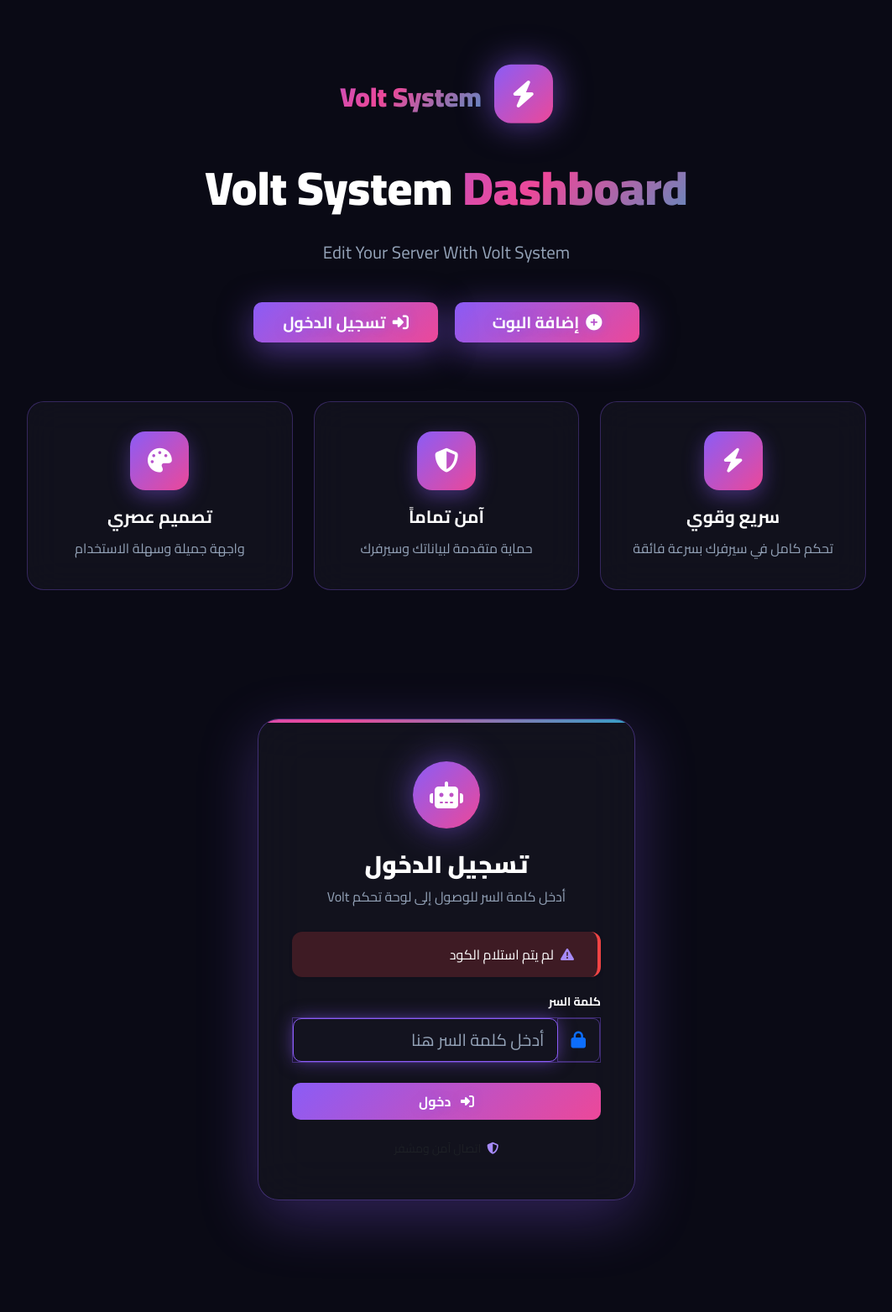
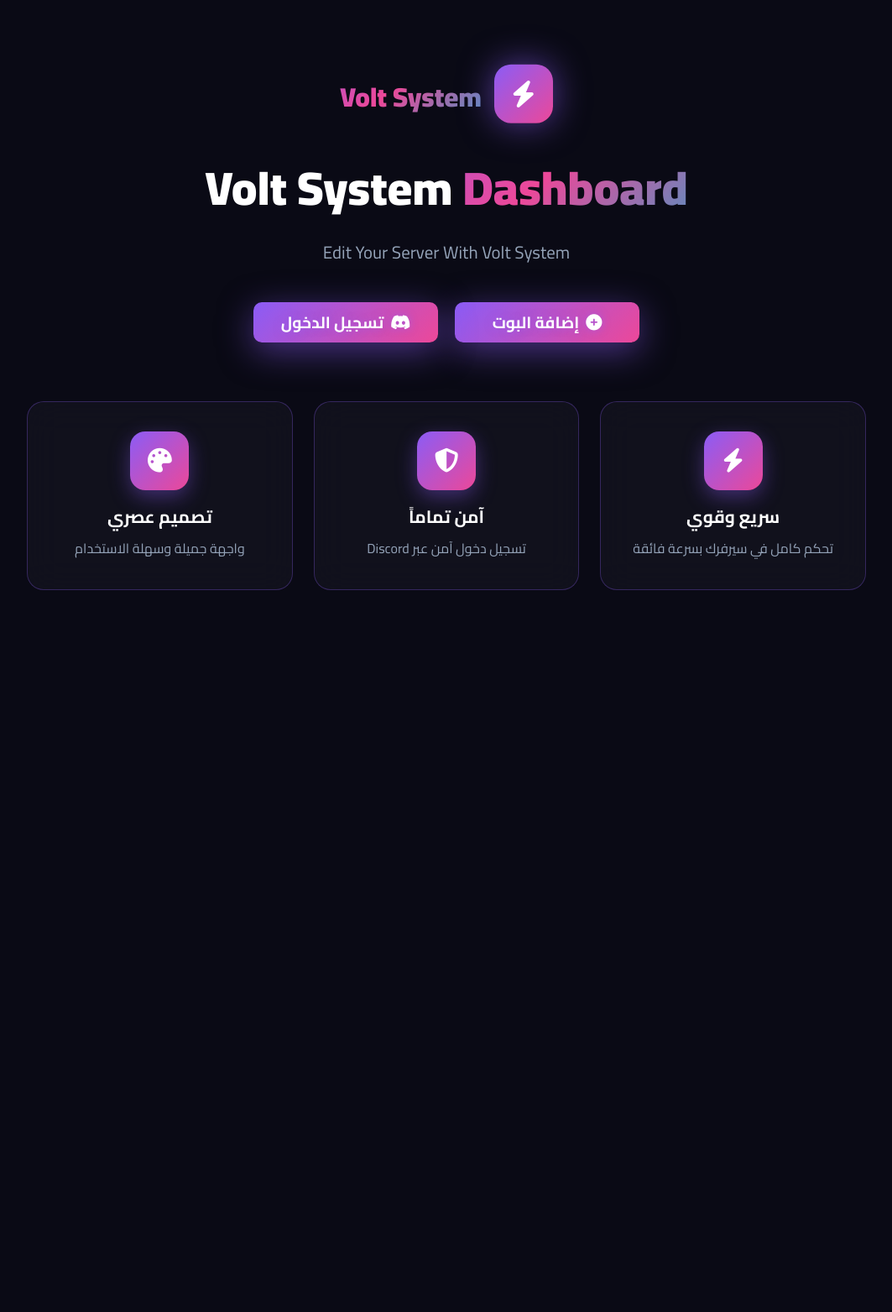
Before and after one commit to ymymymy524-jpg/volt-bot, a Flask app: page /callback in a window 1280 px wide. Shown: the whole page at 84% size, without its empty margins (108-1171 px from the left). After the commit the page ends 703 px from the top, so only its background shows below. Run offline with Flask 3, Linux system fonts and the light colour scheme.

Commit message:
Add Discord OAuth2 + Login page + Update app.py

```diff
--- a/dashboard/app.py
+++ b/dashboard/app.py
@@ -5,7 +5,6 @@
 from dotenv import load_dotenv
 from datetime import datetime
 import random
-import requests
 
 # 🔐 Discord OAuth2
 from auth import (
@@ -14,6 +13,9 @@
     get_user_info,
     get_user_guilds,
     is_user_admin,
+    get_avatar_url,
+    get_user_display_name,
+    discord_login_required,
 )
 
 # تحميل المتغيرات
@@ -21,12 +23,6 @@
 
 app = Flask(__name__)
 app.secret_key = os.getenv('DASHBOARD_SECRET_KEY', 'default_secret_key_change_this')
-
-# ═══════════════════════════════════════
-# 🌐 إعدادات البوت API
-# ═══════════════════════════════════════
-BOT_API_URL = os.getenv("BOT_API_URL", "http://localhost:5001")
-BOT_API_SECRET = os.getenv("BOT_API_SECRET", "default_secret_123")
 
 # =================== دوال مساعدة ===================
 
@@ -38,6 +34,7 @@
             return redirect(url_for('login'))
         return f(*args, **kwargs)
     return decorated_function
+
 
 def load_json_file(filename):
     """تحميل بيانات من ملف JSON"""
@@ -53,6 +50,7 @@
     except json.JSONDecodeError:
         return {}
 
+
 def save_json_file(filename, data):
     """حفظ بيانات في ملف JSON"""
     filepath = os.path.join('..', filename)
@@ -61,6 +59,7 @@
 
     with open(filepath, 'w', encoding='utf-8') as f:
         json.dump(data, f, ensure_ascii=False, indent=4)
+
 
 def get_all_users():
     """جلب جميع المستخدمين من كل الملفات"""
@@ -101,10 +100,10 @@
 
 
 # ═══════════════════════════════════════
-# 📋 قائمة الأوامر الكاملة (129 أمر)
+# 📋 قائمة الأوامر الكاملة
 # ═══════════════════════════════════════
 ALL_COMMANDS = [
-    # 👑 الإدارة (25)
+    # 👑 الإدارة
     {"name": "ban", "description": "حظر عضو", "category": "الإدارة"},
     {"name": "kick", "description": "طرد عضو", "category": "الإدارة"},
     {"name": "unban", "description": "فك حظر عضو", "category": "الإدارة"},
@@ -131,7 +130,7 @@
     {"name": "role", "description": "رتبة لعضو", "category": "الإدارة"},
     {"name": "prefix", "description": "تغيير البادئة", "category": "الإدارة"},
 
-    # 🛡️ الحماية (10)
+    # 🛡️ الحماية
     {"name": "protection auto", "description": "حماية تلقائية", "category": "الحماية"},
     {"name": "protection spam", "description": "حماية السبام", "category": "الحماية"},
     {"name": "protection link", "description": "حماية الروابط", "category": "الحماية"},
@@ -143,13 +142,13 @@
     {"name": "protection roles", "description": "حماية الرتب", "category": "الحماية"},
     {"name": "protection bots", "description": "حماية البوتات", "category": "الحماية"},
 
-    # 📊 المستويات (4)
+    # 📊 المستويات
     {"name": "rank", "description": "مستواك", "category": "المستويات"},
     {"name": "top", "description": "أفضل الأعضاء", "category": "المستويات"},
     {"name": "setlevel", "description": "تحديد مستوى", "category": "المستويات"},
     {"name": "resetlevel", "description": "تصفير مستوى", "category": "المستويات"},
 
-    # 🎵 الموسيقى (8)
+    # 🎵 الموسيقى
     {"name": "play", "description": "تشغيل أغنية", "category": "الموسيقى"},
     {"name": "pause", "description": "إيقاف مؤقت", "category": "الموسيقى"},
     {"name": "resume", "description": "استكمال", "category": "الموسيقى"},
@@ -159,26 +158,26 @@
     {"name": "volume", "description": "تعديل الصوت", "category": "الموسيقى"},
     {"name": "nowplaying", "description": "الأغنية الحالية", "category": "الموسيقى"},
 
-    # 📨 الدعوات (4)
+    # 📨 الدعوات
     {"name": "invites", "description": "عدد الدعوات", "category": "الدعوات"},
     {"name": "inviter", "description": "مين دعاك", "category": "الدعوات"},
     {"name": "invitetop", "description": "أفضل الداعين", "category": "الدعوات"},
     {"name": "resetinvites", "description": "تصفير الدعوات", "category": "الدعوات"},
 
-    # 🎫 التذاكر (5)
+    # 🎫 التذاكر
     {"name": "ticket", "description": "فتح تذكرة", "category": "التذاكر"},
     {"name": "close", "description": "إغلاق التذكرة", "category": "التذاكر"},
     {"name": "add", "description": "إضافة عضو", "category": "التذاكر"},
     {"name": "remove", "description": "إزالة عضو", "category": "التذاكر"},
     {"name": "setticket", "description": "تحديد الروم", "category": "التذاكر"},
 
-    # 👋 الترحيب (4)
+    # 👋 الترحيب
     {"name": "setwelcome", "description": "روم الترحيب", "category": "الترحيب"},
     {"name": "setgoodbye", "description": "روم الوداع", "category": "الترحيب"},
     {"name": "testwelcome", "description": "تجربة الترحيب", "category": "الترحيب"},
     {"name": "welcome-set-status", "description": "حالة الترحيب", "category": "الترحيب"},
 
-    # 🎮 الألعاب (10)
+    # 🎮 الألعاب
     {"name": "game", "description": "الألعاب", "category": "الألعاب"},
     {"name": "bomb", "description": "القنبلة", "category": "الألعاب"},
     {"name": "button", "description": "زر الحظ", "category": "الألعاب"},
@@ -190,7 +189,7 @@
     {"name": "roulette", "description": "الروليت", "category": "الألعاب"},
     {"name": "fizzy", "description": "رصيد Fizzy", "category": "الألعاب"},
 
-    # 💎 الاقتصاد (9)
+    # 💎 الاقتصاد
     {"name": "balance", "description": "الرصيد", "category": "الاقتصاد"},
     {"name": "daily", "description": "المكافأة اليومية", "category": "الاقتصاد"},
     {"name": "work", "description": "العمل", "category": "الاقتصاد"},
@@ -201,7 +200,7 @@
     {"name": "buy", "description": "شراء", "category": "الاقتصاد"},
     {"name": "bitcoin-admin", "description": "إدارة", "category": "الاقتصاد"},
 
-    # 🤖 الذكاء الاصطناعي (7)
+    # 🤖 الذكاء الاصطناعي
     {"name": "ai ask", "description": "سؤال", "category": "الذكاء الاصطناعي"},
     {"name": "ai imagine", "description": "توليد صورة", "category": "الذكاء الاصطناعي"},
     {"name": "ai translate", "description": "ترجمة", "category": "الذكاء الاصطناعي"},
@@ -210,7 +209,7 @@
     {"name": "ai story", "description": "قصة", "category": "الذكاء الاصطناعي"},
     {"name": "ai analyze", "description": "تحليل", "category": "الذكاء الاصطناعي"},
 
-    # ⚙️ الإعدادات (21)
+    # ⚙️ الإعدادات
     {"name": "add-emoji", "description": "إضافة إيموجي", "category": "الإعدادات"},
     {"name": "auto-message", "description": "رسالة تلقائية", "category": "الإعدادات"},
     {"name": "auto-reply", "description": "رد تلقائي", "category": "الإعدادات"},
@@ -232,7 +231,7 @@
     {"name": "shorts", "description": "اختصارات", "category": "الإعدادات"},
     {"name": "end-premium", "description": "إلغاء بريميوم", "category": "الإعدادات"},
 
-    # 🛠️ الأوامر العامة (8)
+    # 🛠️ عام
     {"name": "ping", "description": "سرعة البوت", "category": "عام"},
     {"name": "help", "description": "المساعدة", "category": "عام"},
     {"name": "avatar", "description": "الصورة", "category": "عام"},
@@ -244,7 +243,7 @@
 ]
 
 
-# =================== Routes - الصفحات ===================
+# =================== Routes ===================
 
 @app.route('/')
 @login_required
@@ -301,6 +300,8 @@
         'username': user_info.get('username'),
         'discriminator': user_info.get('discriminator', '0'),
         'avatar': user_info.get('avatar'),
+        'avatar_url': get_avatar_url(user_info),
+        'display_name': get_user_display_name(user_info),
         'access_token': access_token,
     }
     session['logged_in'] = True
@@ -347,7 +348,7 @@
     return render_template('settings.html')
 
 
-# =================== API Endpoints ===================
+# =================== APIs ===================
 
 @app.route('/api/user')
 @login_required
@@ -464,20 +465,15 @@
         return jsonify({'success': False, 'error': str(e)}), 500
 
 
-# =================== API الأوامر ===================
-
 @app.route('/api/commands')
 @login_required
 def api_commands():
-    """قائمة الأوامر مع اختصاراتها"""
     try:
         config = load_json_file('commands_config.json')
-
         commands_list = []
         for cmd in ALL_COMMANDS:
             cmd_name = cmd['name']
             cmd_config = config.get(cmd_name, {})
-
             commands_list.append({
                 'name': cmd_name,
                 'description': cmd_config.get('description', cmd['description']),
@@ -485,7 +481,6 @@
                 'enabled': cmd_config.get('enabled', True),
                 'shortcut': cmd_config.get('shortcut', '')
             })
-
         return jsonify({'success': True, 'data': commands_list})
     except Exception as e:
         return jsonify({'success': False, 'error': str(e)}), 500
@@ -494,7 +489,6 @@
 @app.route('/api/commands/save', methods=['POST'])
 @login_required
 def api_save_command():
-    """حفظ اختصار أمر"""
     try:
         data = request.get_json()
         cmd_name = data.get('name')
@@ -503,7 +497,6 @@
         enabled = data.get('enabled', True)
 
         config = load_json_file('commands_config.json')
-
         if cmd_name not in config:
             config[cmd_name] = {}
 
@@ -513,7 +506,6 @@
             config[cmd_name]['description'] = description
 
         save_json_file('commands_config.json', config)
-
         return jsonify({'success': True, 'message': f'تم حفظ الأمر {cmd_name}'})
     except Exception as e:
         return jsonify({'success': False, 'error': str(e)}), 500
@@ -522,14 +514,12 @@
 @app.route('/api/commands/toggle', methods=['POST'])
 @login_required
 def api_toggle_command():
-    """تفعيل/تعطيل أمر"""
     try:
         data = request.get_json()
         command_name = data.get('command')
         enabled = data.get('enabled')
 
         config = load_json_file('commands_config.json')
-
         if command_name not in config:
             config[command_name] = {}
 
@@ -538,7 +528,7 @@
 
         return jsonify({
             'success': True,
-            'message': f'تم {"تفعيل" if enabled else "تعطيل"} الأمر {command_name}'
+            'message': f'تم {"تفعيل" if enabled else "تعطيل"} الأمر'
         })
     except Exception as e:
         return jsonify({'success': False, 'error': str(e)}), 500
@@ -547,7 +537,7 @@
 @app.route('/api/commands/reload', methods=['POST'])
 @login_required
 def api_reload_commands():
-    """إجبار البوت على إعادة تحميل الاختصارات فوراً"""
+    """محاكاة إعادة تحميل (البوت يعمل reload كل 60 ثانية)"""
     try:
         # نلمس الملف عشان البوت يلاحظ التغيير
         config_file = os.path.join('..', 'commands_config.json')
@@ -557,28 +547,9 @@
         if os.path.exists(config_file):
             os.utime(config_file, None)
 
-        # نحاول نبعت request للبوت (لو BOT_API_URL موجود)
-        bot_message = "تم لمس الملف - البوت هيعمل reload"
-
-        if BOT_API_URL and BOT_API_URL != "http://localhost:5001":
-            try:
-                response = requests.post(
-                    f"{BOT_API_URL}/reload",
-                    headers={'X-API-Secret': BOT_API_SECRET},
-                    timeout=5
-                )
-
-                if response.status_code == 200:
-                    data = response.json()
-                    bot_message = data.get('message', 'تم إعادة التحميل')
-                else:
-                    bot_message = f"البوت رد بكود {response.status_code} - هيعمل reload تلقائي"
-            except Exception as e:
-                bot_message = f"تعذر الاتصال بالبوت: {str(e)} - هيعمل reload تلقائي"
-
         return jsonify({
             'success': True,
-            'message': bot_message
+            'message': '✅ تم الحفظ - البوت هيعمل reload خلال 60 ثانية'
         })
     except Exception as e:
         return jsonify({'success': False, 'error': str(e)}), 500
@@ -587,7 +558,6 @@
 @app.route('/api/users/<user_id>/balance', methods=['POST'])
 @login_required
 def api_update_balance(user_id):
-    """تعديل رصيد عضو"""
     try:
         data = request.get_json()
         new_balance = int(data.get('balance', 0))
@@ -613,7 +583,6 @@
         bitcoin_data[user_id]['transactions'].append(transaction)
 
         save_json_file('bitcoin.json', bitcoin_data)
-
         return jsonify({'success': True, 'message': f'تم تحديث رصيد {user_id}'})
     except Exception as e:
         return jsonify({'success': False, 'error': str(e)}), 500
@@ -663,7 +632,7 @@
 # =================== تشغيل ===================
 
 if __name__ == '__main__':
-    port = int(os.getenv('DASHBOARD_PORT', 5000))
+    port = int(os.getenv('DASHBOARD_PORT', 8000))
     print(f"🚀 Dashboard يعمل على: http://localhost:{port}")
-    print(f"🔐 تسجيل الدخول عبر Discord")
-    app.run(host='0.0.0.0', port=port, debug=True)
+    print(f"🔐 تسجيل الدخول عبر Discord OAuth2")
+    app.run(host='0.0.0.0', port=port, debug=False)
--- a/dashboard/templates/login.html
+++ b/dashboard/templates/login.html
@@ -19,7 +19,6 @@
     <!-- CSS مخصص -->
     <link rel="stylesheet" href="{{ url_for('static', filename='css/style.css') }}">
 
-    <!-- CSS للـ Landing -->
     <style>
         /* ═══════════════════════════════════════ */
         /* 🌌 Landing Page */
@@ -32,6 +31,7 @@
             overflow-x: hidden;
             margin: 0;
             padding: 0;
+            min-height: 100vh;
         }
 
         body::before {
@@ -57,18 +57,6 @@
             position: relative;
             min-height: 100vh;
             overflow-x: hidden;
-        }
-
-        .landing-bg {
-            position: fixed;
-            top: 0;
-            left: 0;
-            width: 100%;
-            height: 100%;
-            z-index: -1;
-            background:
-                radial-gradient(circle at 10% 20%, rgba(139, 92, 246, 0.1) 0%, transparent 40%),
-                radial-gradient(circle at 90% 80%, rgba(236, 72, 153, 0.1) 0%, transparent 40%);
         }
 
         .landing-content {
@@ -264,70 +252,6 @@
             margin: 0;
         }
 
-        /* Login Section */
-        .login-section {
-            padding: 60px 30px 100px;
-            display: flex;
-            justify-content: center;
-            align-items: center;
-            min-height: 100vh;
-        }
-
-        .login-card-modern {
-            background: rgba(19, 19, 31, 0.9);
-            backdrop-filter: blur(30px);
-            border: 1px solid rgba(139, 92, 246, 0.4);
-            border-radius: 25px;
-            padding: 50px 40px;
-            width: 100%;
-            max-width: 450px;
-            box-shadow: 0 20px 70px rgba(139, 92, 246, 0.3);
-            position: relative;
-            overflow: hidden;
-            text-align: center;
-        }
-
-        .login-card-modern::before {
-            content: '';
-            position: absolute;
-            top: 0;
-            left: 0;
-            right: 0;
-            height: 4px;
-            background: linear-gradient(90deg, #8b5cf6, #ec4899, #06b6d4, #8b5cf6);
-            background-size: 300% 100%;
-            animation: gradientMove 3s linear infinite;
-        }
-
-        .login-icon {
-            width: 80px;
-            height: 80px;
-            margin: 0 auto 25px;
-            border-radius: 50%;
-            background: linear-gradient(135deg, #8b5cf6, #ec4899);
-            display: flex;
-            align-items: center;
-            justify-content: center;
-            box-shadow: 0 0 40px rgba(139, 92, 246, 0.6);
-        }
-
-        .login-icon i {
-            font-size: 2rem;
-            color: #ffffff !important;
-        }
-
-        .login-heading {
-            font-size: 1.8rem;
-            font-weight: 900;
-            color: #ffffff;
-            margin-bottom: 10px;
-        }
-
-        .login-subheading {
-            color: #94a3b8;
-            margin-bottom: 30px;
-        }
-
         /* Loading */
         .loading-screen {
             position: fixed;
@@ -441,37 +365,19 @@
 
         /* Responsive */
         @media (max-width: 768px) {
-            .landing-title {
-                font-size: 2rem;
-            }
-
-            .landing-subtitle {
-                font-size: 1rem;
-            }
-
+            .landing-title { font-size: 2rem; }
+            .landing-subtitle { font-size: 1rem; }
             .landing-actions {
                 flex-direction: column;
                 gap: 15px;
             }
-
             .btn-landing {
                 padding: 15px 30px;
                 font-size: 1rem;
                 width: 100%;
             }
-
-            .logo-icon {
-                width: 50px;
-                height: 50px;
-            }
-
-            .logo-text {
-                font-size: 1.4rem;
-            }
-
-            .login-card-modern {
-                padding: 35px 25px;
-            }
+            .logo-icon { width: 50px; height: 50px; }
+            .logo-text { font-size: 1.4rem; }
         }
     </style>
 </head>
@@ -490,8 +396,6 @@
 
     <!-- 🌌 Landing Page -->
     <div class="landing-container">
-
-        <div class="landing-bg"></div>
 
         <div class="landing-content">
 
@@ -515,6 +419,8 @@
 
             <!-- الأزرار -->
             <div class="landing-actions fade-in">
+
+                <!-- زر إضافة البوت -->
                 <a href="https://discord.com/oauth2/authorize?client_id=1558484342299295764&permissions=8&scope=bot%20applications.commands"
                    target="_blank"
                    class="btn btn-landing">
@@ -522,12 +428,12 @@
                     إضافة البوت
                 </a>
 
-                <a href="#login-section"
-                   class="btn btn-landing"
-                   onclick="scrollToLogin(event)">
-                    <i class="fas fa-sign-in-alt me-2"></i>
+                <!-- زر تسجيل الدخول بـ Discord -->
+                <a href="{{ discord_login_url }}" class="btn btn-landing">
+                    <i class="fab fa-discord me-2"></i>
                     تسجيل الدخول
                 </a>
+
             </div>
 
             <!-- المميزات -->
@@ -545,7 +451,7 @@
                         <i class="fas fa-shield-alt"></i>
                     </div>
                     <h5>آمن تماماً</h5>
-                    <p>حماية متقدمة لبياناتك وسيرفرك</p>
+                    <p>تسجيل دخول آمن عبر Discord</p>
                 </div>
 
                 <div class="feature-card">
@@ -557,56 +463,6 @@
                 </div>
             </div>
 
-        </div>
-
-        <!-- قسم تسجيل الدخول -->
-        <div class="login-section" id="login-section">
-            <div class="login-card-modern pop-up">
-
-                <div class="login-icon">
-                    <i class="fas fa-robot"></i>
-                </div>
-
-                <h3 class="login-heading">تسجيل الدخول</h3>
-                <p class="login-subheading">أدخل كلمة السر للوصول إلى لوحة تحكم Volt</p>
-
-                {% if error %}
-                <div class="alert alert-danger d-flex align-items-center shadow-sm" role="alert">
-                    <i class="fas fa-exclamation-triangle me-2 ms-2"></i>
-                    <div>{{ error }}</div>
-                </div>
-                {% endif %}
-
-                <form method="POST" action="{{ url_for('login') }}">
-                    <div class="mb-4 text-start">
-                        <label for="password" class="form-label fw-bold small text-muted">كلمة السر</label>
-                        <div class="input-group input-group-lg">
-                            <span class="input-group-text bg-dark border-secondary">
-                                <i class="fas fa-lock text-primary"></i>
-                            </span>
-                            <input
-                                type="password"
-                                class="form-control bg-dark border-secondary text-white"
-                                id="password"
-                                name="password"
-                                placeholder="أدخل كلمة السر هنا"
-                                required
-                                autofocus
-                            >
-                        </div>
-                    </div>
-
-                    <button type="submit" class="btn btn-primary w-100 py-3 fw-bold rounded-3">
-                        <i class="fas fa-sign-in-alt me-2"></i> دخول
-                    </button>
-                </form>
-
-                <div class="mt-4 text-muted small">
-                    <i class="fas fa-shield-alt me-1"></i>
-                    اتصال آمن ومشفر
-                </div>
-
-            </div>
         </div>
 
     </div>
@@ -626,18 +482,6 @@
             }, 800);
         });
 
-        // Scroll to Login
-        function scrollToLogin(e) {
-            e.preventDefault();
-            document.getElementById('login-section').scrollIntoView({
-                behavior: 'smooth',
-                block: 'center'
-            });
-            setTimeout(() => {
-                document.getElementById('password').focus();
-            }, 500);
-        }
-
         // Scroll Animations
         const observer = new IntersectionObserver((entries) => {
             entries.forEach(entry => {
```
